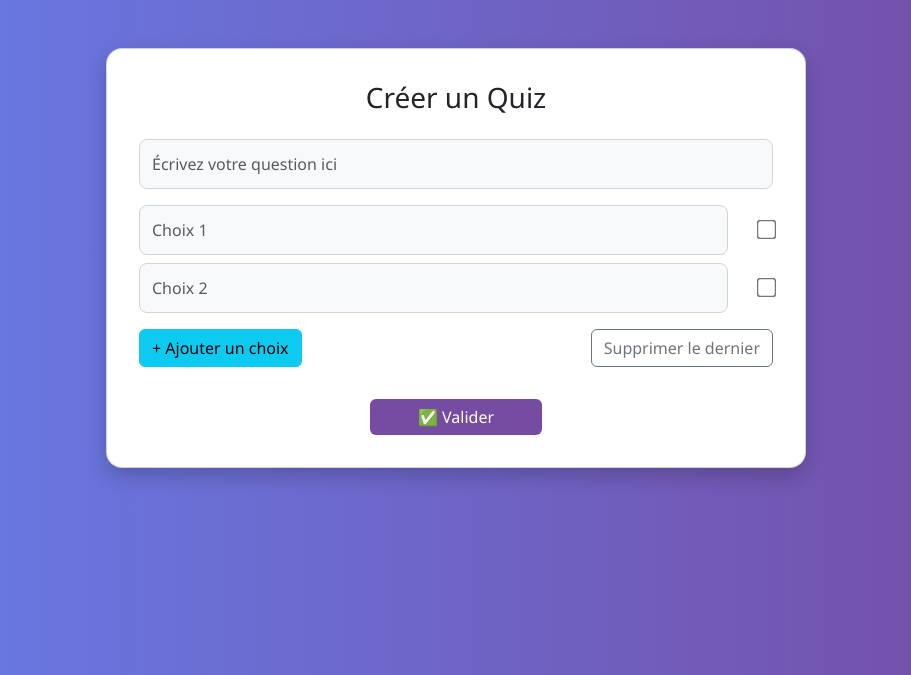
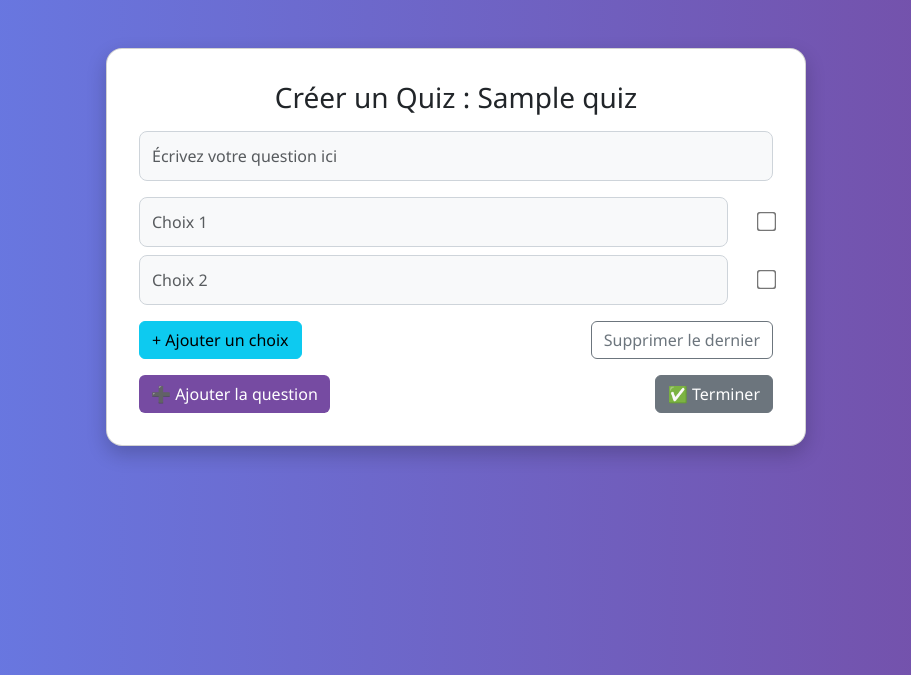
Before and after one commit to sallma123/portail-etudiant, a Spring Boot app: page /enseignant/cours/1/ajouter-quiz in a window 1280 px wide. Shown: the top 675 px of the page, without its empty margins (184-1095 px from the left). Run offline with Spring Boot 4, Linux system fonts and the light colour scheme; a user stored in the database is signed in; tables that the repository leaves empty hold one stand-in row (values such as "Sample post"); some of the project's set-up classes (security, data sources, template engines, error pages and the like) are left out, and stand-ins take their place.

Commit message:
patie 5:gestion des quizs

```diff
--- a/src/main/java/com/etudiant/gestion_etudiant/controller/QuizController.java
+++ b/src/main/java/com/etudiant/gestion_etudiant/controller/QuizController.java
@@ -1,6 +1,5 @@
 package com.etudiant.gestion_etudiant.controller;
 
-import com.etudiant.gestion_etudiant.dto.QuestionFormDto;
 import com.etudiant.gestion_etudiant.entity.Cours;
 import com.etudiant.gestion_etudiant.entity.Question;
 import com.etudiant.gestion_etudiant.entity.Quiz;
@@ -11,6 +10,7 @@ import org.springframework.beans.factory.annotation.Autowired;
 import org.springframework.stereotype.Controller;
 import org.springframework.ui.Model;
 import org.springframework.web.bind.annotation.*;
+import org.springframework.web.servlet.mvc.support.RedirectAttributes;
 
 import java.util.List;
 
@@ -18,55 +18,61 @@ import java.util.List;
 @RequestMapping("/enseignant")
 public class QuizController {
 
-    @Autowired private QuizService quizService;
-    @Autowired private CoursRepository coursRepository;
+    @Autowired
+    private QuizService quizService;
 
-    // ✅ Formulaire ajout quiz (utilise maintenant creer-quiz.html)
+    @Autowired
+    private CoursRepository coursRepository;
+
+    // ✅ Créer automatiquement un quiz s'il n'existe pas
     @GetMapping("/cours/{id}/ajouter-quiz")
-    public String formAjoutQuiz(@PathVariable Long id, Model model) {
+    public String afficherOuCreerQuiz(@PathVariable Long id, Model model) {
         Cours cours = coursRepository.findById(id).orElseThrow();
-        model.addAttribute("cours", cours);
-        model.addAttribute("quiz", new Quiz());
-        return "creer-quiz"; // 🔁 corriger ici (ancien: ajouter-quiz)
-    }
 
-    // ✅ Traitement ajout quiz
-    @PostMapping("/cours/{id}/ajouter-quiz")
-    public String ajouterQuiz(@PathVariable Long id, @RequestParam String titre, @RequestParam int seuil) {
-        Cours cours = coursRepository.findById(id).orElseThrow();
-        Quiz quiz = quizService.ajouterQuiz(titre, seuil, cours);
-        return "redirect:/enseignant/quiz/" + quiz.getId() + "/creer-question";
-    }
+        Quiz quiz = quizService.getQuizByCours(cours).orElse(null);
+        if (quiz == null) {
+            quiz = quizService.ajouterQuiz("Quiz du cours : " + cours.getTitre(), 50, cours);
+        }
 
-    // ✅ Formulaire stylé pour créer une question avec plusieurs bonnes réponses
-    @GetMapping("/quiz/{quizId}/creer-question")
-    public String creerQuestion(@PathVariable Long quizId, Model model) {
-        Quiz quiz = quizService.getQuizById(quizId);
         model.addAttribute("quiz", quiz);
-        model.addAttribute("formDto", new QuestionFormDto());
         return "creer-quiz";
     }
 
-    // ✅ Traitement du formulaire complet (question + réponses + corrects)
+    // ✅ Affiche le formulaire d'ajout de questions
+    @GetMapping("/quiz/{quizId}/creer-question")
+    public String creerQuestion(@PathVariable Long quizId, Model model,
+                                @ModelAttribute("message") String message) {
+        Quiz quiz = quizService.getQuizById(quizId);
+        model.addAttribute("quiz", quiz);
+        model.addAttribute("message", message);
+        return "creer-quiz";
+    }
+
+    // ✅ Enregistre une nouvelle question avec ses réponses
     @PostMapping("/quiz/{id}/valider-question")
     public String enregistrerQuestion(
             @PathVariable Long id,
-            @ModelAttribute QuestionFormDto formDto
+            @RequestParam String question,
+            @RequestParam List<String> choix,
+            @RequestParam(required = false) List<Integer> corrects,
+            RedirectAttributes redirectAttributes
     ) {
         Quiz quiz = quizService.getQuizById(id);
-
-        // Créer la question
-        Question question = quizService.ajouterQuestion(formDto.getQuestion(), quiz);
-
-        // Ajouter les réponses avec prise en charge de plusieurs bonnes
-        List<String> choix = formDto.getChoix();
-        List<Integer> corrects = formDto.getCorrects(); // index 1-based
+        Question q = quizService.ajouterQuestion(question, quiz);
 
         for (int i = 0; i < choix.size(); i++) {
             boolean correcte = corrects != null && corrects.contains(i + 1);
-            quizService.ajouterReponse(choix.get(i), correcte, question);
+            quizService.ajouterReponse(choix.get(i), correcte, q);
         }
 
-        return "redirect:/enseignant/quiz/" + quiz.getId() + "/creer-question";
+        redirectAttributes.addFlashAttribute("message", "✅ Question enregistrée avec succès !");
+        return "redirect:/enseignant/quiz/" + id + "/creer-question";
+    }
+
+    // ✅ Supprime un quiz existant
+    @PostMapping("/quiz/{id}/supprimer")
+    public String supprimerQuiz(@PathVariable Long id) {
+        quizService.supprimerQuiz(id);
+        return "redirect:/enseignant/mes-cours";
     }
 }
--- a/src/main/java/com/etudiant/gestion_etudiant/repository/QuestionRepository.java
+++ b/src/main/java/com/etudiant/gestion_etudiant/repository/QuestionRepository.java
@@ -8,4 +8,7 @@ import java.util.List;
 
 public interface QuestionRepository extends JpaRepository<Question, Long> {
     List<Question> findByQuiz(Quiz quiz);
+    void deleteByQuizId(Long quizId);
+    List<Question> findByQuizId(Long quizId);
+
 }
--- a/src/main/java/com/etudiant/gestion_etudiant/repository/QuizRepository.java
+++ b/src/main/java/com/etudiant/gestion_etudiant/repository/QuizRepository.java
@@ -8,4 +8,5 @@ import java.util.Optional;
 
 public interface QuizRepository extends JpaRepository<Quiz, Long> {
     Optional<Quiz> findByCours(Cours cours);
+
 }
--- a/src/main/java/com/etudiant/gestion_etudiant/repository/ReponseRepository.java
+++ b/src/main/java/com/etudiant/gestion_etudiant/repository/ReponseRepository.java
@@ -8,4 +8,6 @@ import java.util.List;
 
 public interface ReponseRepository extends JpaRepository<Reponse, Long> {
     List<Reponse> findByQuestion(Question question);
+    void deleteByQuestionId(Long questionId);
+
 }
--- a/src/main/resources/templates/creer-quiz.html
+++ b/src/main/resources/templates/creer-quiz.html
@@ -46,9 +46,16 @@
 <body>
 
 <div class="card">
-    <h3 class="text-center mb-4">Créer un Quiz <span th:text="${quiz.titre}"></span></h3>
+    <h3 class="text-center mb-3">
+        Créer un Quiz :
+        <span th:text="${quiz != null ? quiz.titre : 'Quiz inconnu'}">[Titre Quiz]</span>
+    </h3>
 
-    <form th:action="@{/enseignant/quiz/{id}/valider-question(id=${quiz.id})}" method="post">
+    <!-- ✅ Message de confirmation -->
+    <div th:if="${message}" class="alert alert-success text-center" th:text="${message}">Question enregistrée avec succès !</div>
+
+    <form th:if="${quiz != null}"
+          th:action="@{/enseignant/quiz/{id}/valider-question(id=${quiz.id})}" method="post">
 
         <!-- Champ de la question -->
         <div class="mb-3">
@@ -73,11 +80,17 @@
             <button type="button" class="btn btn-outline-secondary" onclick="supprimerChoix()">Supprimer le dernier</button>
         </div>
 
-        <!-- Valider -->
-        <div class="text-center">
-            <button class="btn btn-purple px-5 mt-3" type="submit">✅ Valider</button>
+        <!-- Boutons d'action -->
+        <div class="d-flex justify-content-between">
+            <button class="btn btn-purple" type="submit">➕ Ajouter la question</button>
+            <a th:href="@{/enseignant/mes-cours}" class="btn btn-secondary">✅ Terminer</a>
         </div>
     </form>
+
+    <!-- Si aucun quiz fourni -->
+    <div th:if="${quiz == null}" class="alert alert-danger text-center mt-3">
+        ⚠️ Quiz introuvable. Veuillez réessayer depuis la page des cours.
+    </div>
 </div>
 
 <script>
```
Also changed, not shown: src/main/java/com/etudiant/gestion_etudiant/entity/Cours.java (+25 -4 lines), src/main/java/com/etudiant/gestion_etudiant/entity/Quiz.java (+37 -12 lines), src/main/java/com/etudiant/gestion_etudiant/service/QuizService.java (+34 -0 lines), src/main/resources/templates/mes-cours.html (+19 -2 lines).
